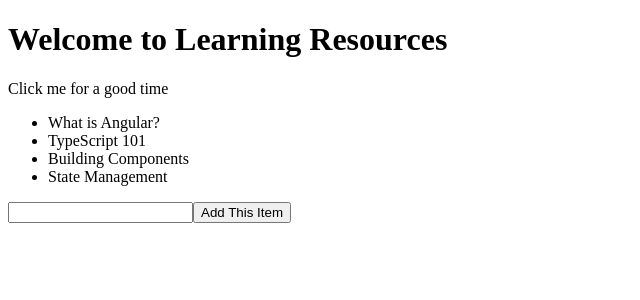
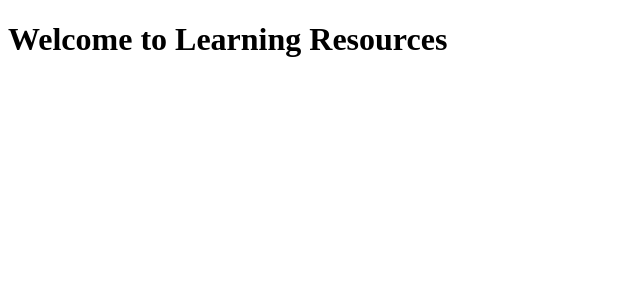
Before and after one commit to hypertheory-class/learning-frontend, an Angular app: page / in a window 1280 px wide. Shown: the top 300 px of the page, without its empty margins (0-640 px from the left). Built offline with nearby package versions, Linux system fonts and the light colour scheme.

Commit message:
cleaned up app component

```diff
--- a/src/app/app.component.html
+++ b/src/app/app.component.html
@@ -1,14 +1,3 @@
 <header>
   <h1>Welcome to {{ title }}</h1>
-  <p (click)="makeUpper()" class="subheading">Click me for a good time</p>
 </header>
-<main>
-  <ul>
-    <li *ngFor="let topic of topics">{{ topic }}</li>
-  </ul>
-</main>
-
-<div>
-  <input #topicEntry type="text" />
-  <button (click)="addItem(topicEntry)">Add This Item</button>
-</div>
--- a/src/app/app.component.ts
+++ b/src/app/app.component.ts
@@ -7,21 +7,4 @@ import { Component } from '@angular/core';
 })
 export class AppComponent {
   title = 'Learning Resources';
-
-  topics = [
-    'What is Angular?',
-    'TypeScript 101',
-    'Building Components',
-    'State Management',
-  ];
-
-  makeUpper() {
-    this.title = this.title.toUpperCase();
-  }
-
-  addItem(what: HTMLInputElement) {
-    this.topics = [what.value, ...this.topics];
-    what.value = '';
-    what.focus();
-  }
 }
```
